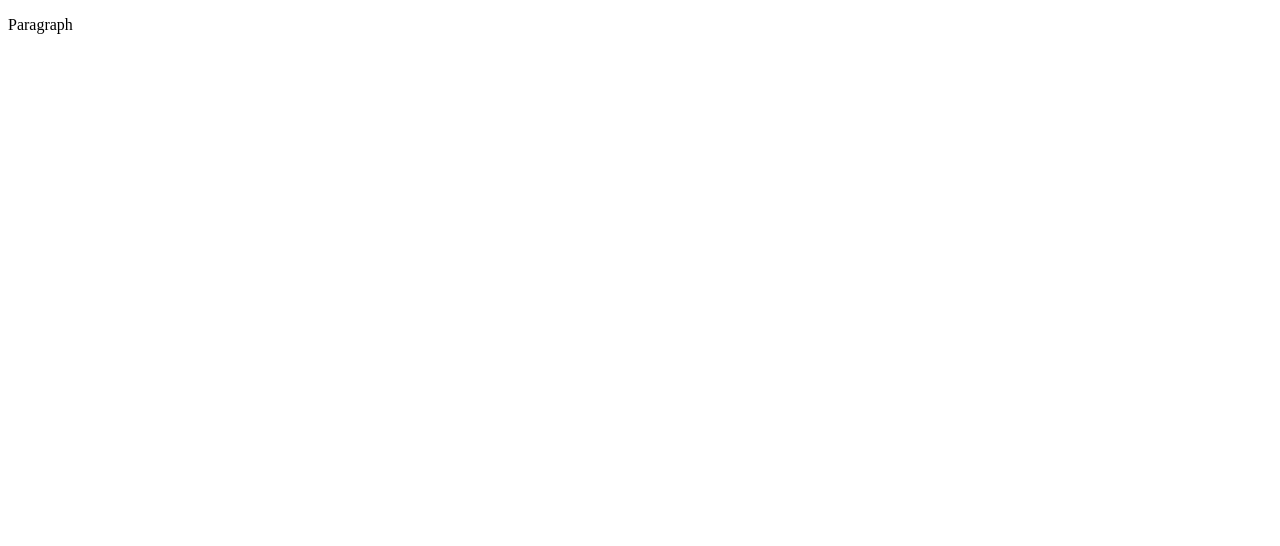
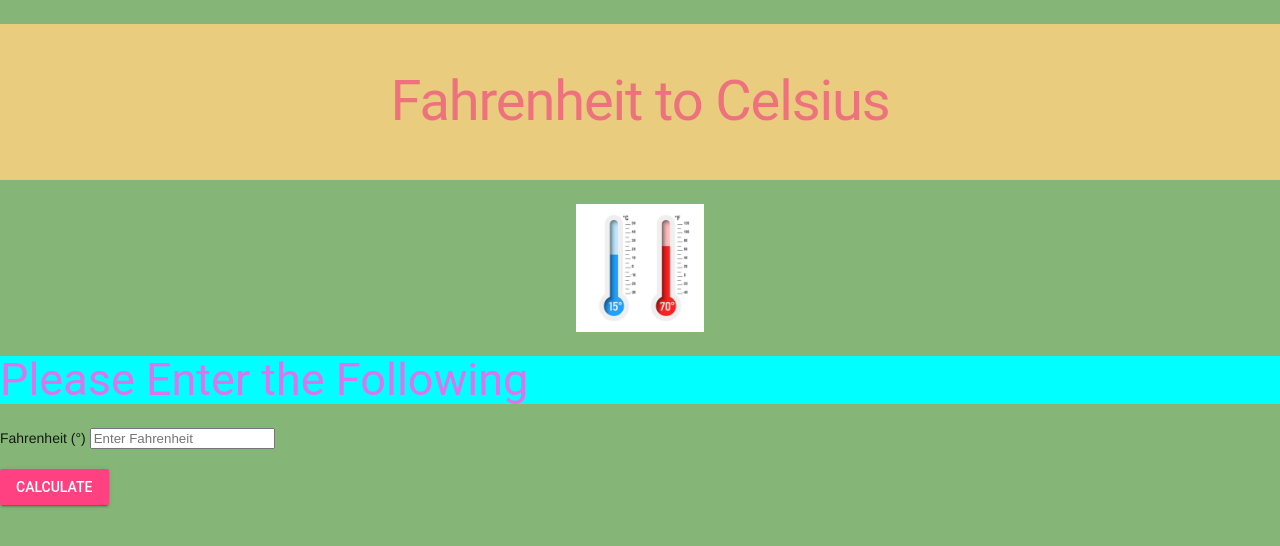
Before and after one commit to ICD2O-Digital-Tech-BrandonB/Unit3-04-HTML-FarenheitCelsius, a plain HTML site: page index.html in a window 1280 px wide. Drawn offline with nearby package versions, Linux system fonts and the light colour scheme.

Commit message:
Fahrenheit conversion

```diff
--- a/css/style.css
+++ b/css/style.css
@@ -1,4 +1,33 @@
-/* Created by: Mr. Coxall
-* Created on: Sep 2020
+/* Created by: Brandon Brandhuber
+* Created on: April 2025
 * This file contains the CSS for index.html
 */
+
+body {
+    background-color: rgb(133, 182, 120);
+}
+
+h1 {
+    background-color: rgb(233, 204, 126);
+    color: hsl(355, 78%, 69%);
+    padding: 40px;
+    text-align: center;
+}
+
+h2 {
+    background-color: aqua;
+    color: hsl(293, 78%, 69%);
+}
+
+div {
+    font-weight: bold;
+    color: #7dcbf8;
+    margin: 5px;
+}
+
+.center {
+    display: block;
+    margin-left: auto;
+    margin-right: auto;
+    width: 10%;
+}
--- a/index.html
+++ b/index.html
@@ -1,9 +1,60 @@
 <!DOCTYPE html>
 <html>
   <head>
-    <title>Title</title>
+
+      <!--Meta Data-->
+      <meta charset="utf-8">
+      <meta name="description" content="Volume of a Sphere">
+      <meta name="keyboard" content="immaculata, icd2o">
+      <meta name="author" content="BrandonBCode">
+      <meta name="viewport" content="width=device-width, initial-scale=1.0">
+
+    <!--Allows the Use of Favicons-->
+      <link rel="apple-touch-icon" sizes="180x180" href="./faviconu3044/apple-touch-icon.png">
+      <link rel="icon" type="image/png" sizes="32x32" href="./faviconu3044/favicon-32x32.png">
+      <link rel="icon" type="image/png" sizes="16x16" href="./faviconu3044/favicon-16x16.png">
+      <link rel="manifest" href="./faviconu3044/site.webmanifest">
+
+      <!--Google's MDL Crucial Code-->
+      <link rel="stylesheet" href="https://fonts.googleapis.com/icon?family=Material+Icons">
+      <link rel="stylesheet" href="https://code.getmdl.io/1.3.0/material.indigo-pink.min.css">
+
+      <!--Links CSS to HTML-->
+      <link rel="stylesheet" href="./css/style.css">
+
+    <title>Fahrenheit to Celsius</title>
   </head>
   <body>
-    <p>Paragraph</p>
+
+    <!--MDL Crucial Code-->
+    <script defer src="https://code.getmdl.io/1.3.0/material.min.js"></script>
+
+    <!--Links JS to HTML-->
+    <script src="./js/script.js"></script>
+
+    <h1>Fahrenheit to Celsius</h1>
+
+    <!--Allows you to use an image on HTML-->
+    <img src="./images/fahrenheit.jpg" alt="Fahrenheit" class="center" >
+
+    <h2>Please Enter the Following</h2>
+
+    <!--Information for Function-->
+      <form action="javascript:calculateCelsius()">
+        <label for="fahrenheit">Fahrenheit (°)</label>
+        <input type="number" id="fahrenheit" step=".01" min="0" placeholder="Enter Fahrenheit"><br><br>
+
+        <!-- Raised button with ripple -->
+        <button
+          class="mdl-button mdl-js-button mdl-button--raised mdl-js-ripple-effect mdl-button--accent"
+          onclick="calculateCelsius()"> Calculate
+        </button>
+        <br/>
+      </form>
+    </p>
+
+    <!--Location for where to display the message-->
+    <div id="fahrenheit-convo"></div>
+    <br>
   </body>
 </html>
--- a/js/script.js
+++ b/js/script.js
@@ -1,5 +1,22 @@
-// Copyright (c) 2020 Mr. Coxall All rights reserved
+// Copyright (c) 2025 BrandonBCode All rights reserved
 //
-// Created by: Mr. Coxall
-// Created on: Sep 2020
+// Created by: BrandonBCode
+// Created on: March 2025
 // This file contains the JS functions for index.html
+
+"use strict";
+/**
+ * This function calculates the celsius from fahrenheit
+ */
+function calculateCelsius() {
+  // input that takes the fahrenheit from the user and converts it.
+  let fahrenheitA = parseFloat(document.getElementById('fahrenheit').value);
+
+
+  //calculates celsius from fahrenheit
+    let celsiusA = (fahrenheitA - 32) * 5 / 9;
+
+  // output that displays the celsius
+    document.getElementById("fahrenheit-convo").innerHTML = "The Celsius is: " + celsiusA.toFixed(1) + "°";
+
+}
```
Also changed, not shown: faviconu3044/android-chrome-192x192.png (added), faviconu3044/android-chrome-512x512.png (added), faviconu3044/apple-touch-icon.png (added), faviconu3044/favicon-16x16.png (added), faviconu3044/favicon-32x32.png (added), faviconu3044/favicon.ico (added), faviconu3044/site.webmanifest (added), images/fahrenheit.jpg (added).
